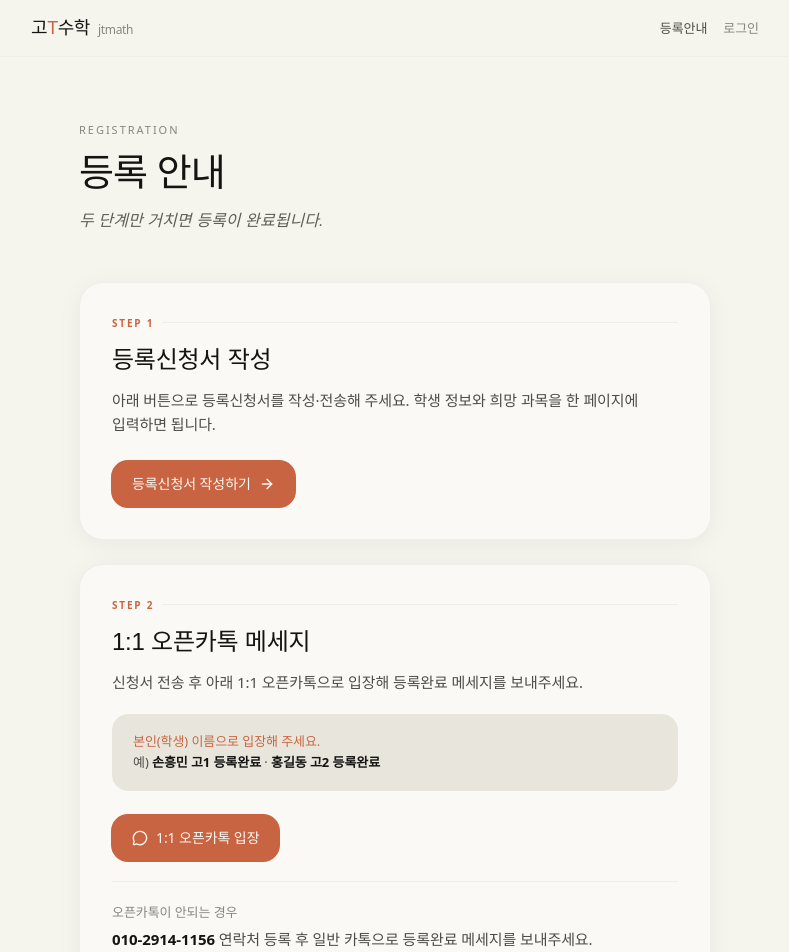
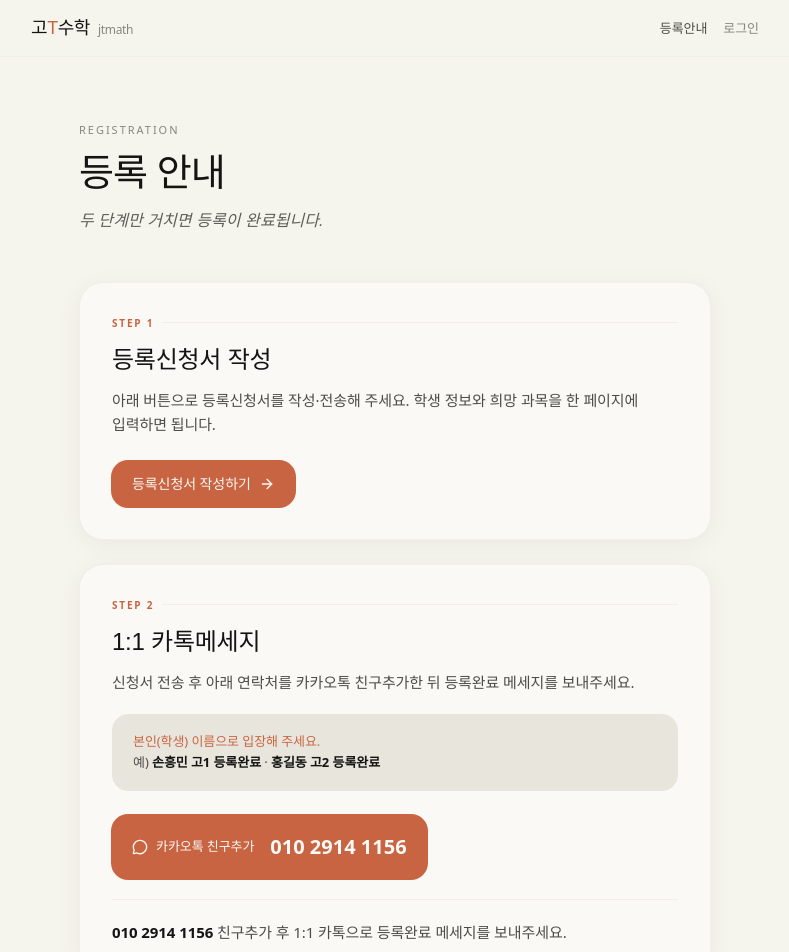
Before and after one commit to gomath777/jtmath-web, a Next.js app: page /register in a window 1280 px wide. Shown: the top 952 px of the page, without its empty margins (245-1034 px from the left). Built offline with nearby package versions, Linux system fonts and the light colour scheme; a web font is replaced by a local one.

Commit message:
Update register Kakao contact instructions

```diff
--- a/src/app/(marketing)/register/page.tsx
+++ b/src/app/(marketing)/register/page.tsx
@@ -4,12 +4,12 @@ import PublicHeader from '../_shared/PublicHeader';
 import PublicFooter from '../_shared/PublicFooter';
 
 const REGISTRATION_FORM_URL = 'https://forms.gle/NCdLAFx2E8MBzPBx6';
-const OPENCHAT_URL = 'https://open.kakao.com/me/gomath777q';
+const KAKAO_CONTACT = '010 2914 1156';
 
 export const metadata: Metadata = {
   title: '등록 안내 · 고T수학',
   description:
-    '두 단계로 끝나는 등록 절차 — 등록신청서 작성 후 1:1 오픈카톡으로 메세지 보내주세요.',
+    '두 단계로 끝나는 등록 절차 — 등록신청서 작성 후 1:1 카톡메세지를 보내주세요.',
 };
 
 export default function RegisterPage() {
@@ -67,11 +67,10 @@ export default function RegisterPage() {
               <span className="h-px flex-1 bg-border-cream" />
             </div>
             <h2 className="font-serif text-[22px] sm:text-[24px] text-ink leading-snug break-keep mb-3">
-              1:1 오픈카톡 메세지
+              1:1 카톡메세지
             </h2>
             <p className="text-[15px] text-charcoal leading-relaxed break-keep mb-5">
-              신청서 전송 후 아래 1:1 오픈카톡으로 입장해 등록완료 메세지를
-              보내주세요.
+              신청서 전송 후 아래 연락처를 카카오톡 친구추가한 뒤 등록완료 메세지를 보내주세요.
             </p>
 
             <div className="bg-sand border border-border-warm rounded-xl px-5 py-4 mb-6">
@@ -86,23 +85,20 @@ export default function RegisterPage() {
               </p>
             </div>
 
-            <a
-              href={OPENCHAT_URL}
-              target="_blank"
-              rel="noopener noreferrer"
-              className="inline-flex items-center gap-2 px-5 py-3 bg-terracotta text-ivory text-[14px] font-medium rounded-xl shadow-ring-terracotta hover:bg-terracotta-light transition-colors"
-            >
-              <MessageCircle className="w-4 h-4" />
-              1:1 오픈카톡 입장
-            </a>
+            <div className="inline-flex flex-col gap-2 rounded-xl bg-terracotta px-5 py-4 text-ivory shadow-ring-terracotta sm:flex-row sm:items-center sm:gap-4">
+              <span className="inline-flex items-center gap-2 text-[13px] font-medium">
+                <MessageCircle className="h-4 w-4" />
+                카카오톡 친구추가
+              </span>
+              <span className="text-[20px] font-semibold tracking-normal">
+                {KAKAO_CONTACT}
+              </span>
+            </div>
 
             <div className="mt-5 pt-5 border-t border-border-cream">
-              <p className="text-[13px] text-stone leading-relaxed break-keep">
-                오픈카톡이 안되는 경우
-              </p>
-              <p className="text-[15px] text-charcoal leading-relaxed break-keep mt-1">
-                <strong className="text-ink">010-2914-1156</strong> 연락처 등록 후
-                일반 카톡으로 등록완료 메세지를 보내주세요.
+              <p className="text-[15px] text-charcoal leading-relaxed break-keep">
+                <strong className="text-ink">{KAKAO_CONTACT}</strong> 친구추가 후
+                1:1 카톡으로 등록완료 메세지를 보내주세요.
               </p>
             </div>
           </section>
```
